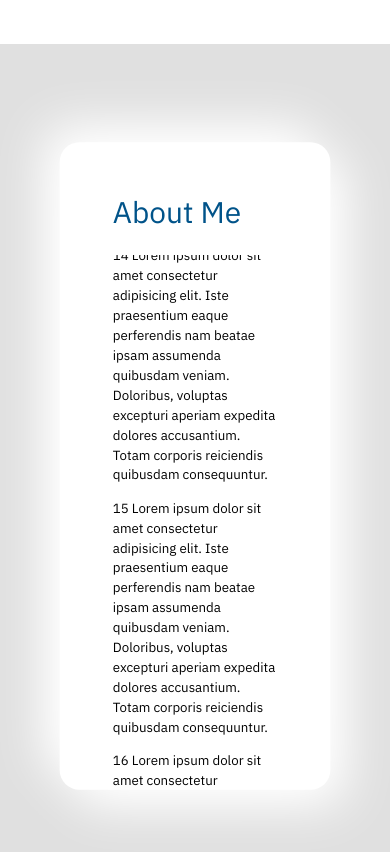
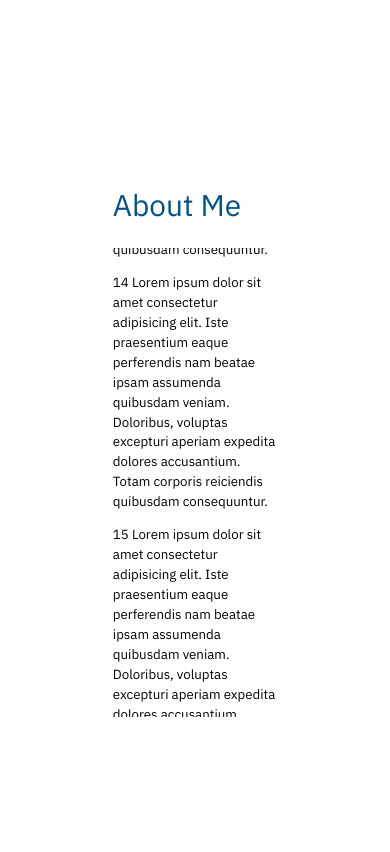
Before and after one commit to mghaznav/interactive-resume, a React (Vite) app: page / in a window 390 px wide. Shown: the part 800-1652 px from the top of the page. Built offline with nearby package versions, Linux system fonts and the light colour scheme.

Commit message:
Refactored scrollable container and adjusted the card position with the Nav

```diff
--- a/src/App.jsx
+++ b/src/App.jsx
@@ -6,20 +6,20 @@ function App() {
 
   return (
     <>
-      <Navigation />
+      <Navigation/>
       <Hero />
       <ScrollableContainer title="About Me">
         <DummyContent />
       </ScrollableContainer>
-      <div className="h-[50vh]" />
+      <div className="h-[25vh]" />
       <ScrollableContainer title="Work Experience" >
         <DummyContent />
       </ScrollableContainer>
-      <div className="h-[50vh]" />
+      <div className="h-[25vh]" />
       <ScrollableContainer title="Projects" >
         <DummyContent />
       </ScrollableContainer>
-      <div className="h-[50vh]">
+      <div className="h-[25vh]">
         <h1 className="text-4xl text-navy-blue">Footer</h1>
       </div>
     </>
--- a/src/components/AnimatedCard.jsx
+++ b/src/components/AnimatedCard.jsx
@@ -29,8 +29,8 @@ export default function AnimatedCard({ position, title, children }) {
     <motion.section
       ref={contentCardRef}
       style={{
-        height: `calc(100vh - ${position * 2}rem)`,
-        top: `${position}rem`,
+        height: `calc(100vh - ${position * 2}rem - 5rem)`,
+        top: `calc(${position}rem + 5rem)`,
         scale,
         boxShadow,
       }}
--- a/src/components/ScrollableContainer.jsx
+++ b/src/components/ScrollableContainer.jsx
@@ -5,7 +5,7 @@ import AnimatedCard from './AnimatedCard';
 
 export default function ScrollableContainer({ title, children }) {
   // Get Card position according to screen size.
-  const getWidth = (width) => {
+  const getPosition = (width) => {
     if (width < 640) {
       return 2;
     } else if (width < 768) {
@@ -15,11 +15,13 @@ export default function ScrollableContainer({ title, children }) {
     }
   };
 
-  const [cardPosition, setCardPosition] = useState(getWidth(window.innerWidth));
+  const [cardPosition, setCardPosition] = useState(getPosition(window.innerWidth));
+  const [windowHeight, setWindowHeight] = useState(window.innerHeight);
 
   useEffect(() => {
     const handleResize = () => {
-      setCardPosition(getWidth(window.innerWidth));
+      setCardPosition(getPosition(window.innerWidth));
+      setWindowHeight(window.innerHeight);
     };
 
     window.addEventListener('resize', handleResize);
@@ -35,7 +37,7 @@ export default function ScrollableContainer({ title, children }) {
   }, []);
 
 
-  // Get container scroll progress
+  // Scroll through content
   const containerRef = useRef(null);
 
   const { scrollYProgress } = useScroll({
@@ -43,15 +45,10 @@ export default function ScrollableContainer({ title, children }) {
     offset: ["start end", "end start"]
   });
 
-  // Add scroll to content according to container scroll progress
-  const vhToPx = (vh) => window.innerHeight * (vh / 100);
-  const contentStart = vhToPx(100);
-  const contentEnd = -contentHeight - vhToPx(25);
-
   const y = useTransform(
     scrollYProgress,
     [0, 1],
-    [contentStart, contentEnd]
+    [windowHeight, -contentHeight - (windowHeight * 0.25)]
   );
 
   return (
@@ -61,7 +58,7 @@ export default function ScrollableContainer({ title, children }) {
       padding: `${cardPosition}rem`,
       height: `calc(100vh + ${contentHeight}px)`
     }}
-    className="bg-[#e0e0e0] relative scroll-smooth"
+    className="bg-white relative scroll-smooth"
     >
       <AnimatedCard position={cardPosition} title={title}>
         <div
```
Also changed, not shown: src/components/Navigation.jsx (+5 -4 lines).
